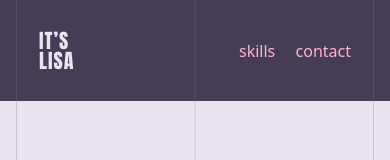
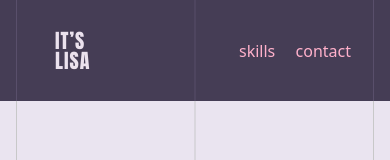
Before and after one commit to lisamarimyrene/portfolio_H23, a React (Vite) app: page /skills in a window 390 px wide. Shown: the top 160 px of the page. Built offline with nearby package versions, Linux system fonts and the light colour scheme.

Commit message:
into something..

```diff
--- /dev/null
+++ b/src/components/Navbar.css
@@ -0,0 +1,13 @@
+.its-lisa {
+    animation-name: colorChange;
+    animation-duration: 6s;
+    animation-iteration-count: infinite;
+}
+
+@keyframes colorChange {
+    0%   {color: #EAE4F0;}
+    25%   {color: #FF8B71;}
+    50% {color: #F8D8A8;}
+    75% {color: #FFB1CB;}
+    100% {color: #EAE4F0;}
+  }
--- a/src/components/Navbar.jsx
+++ b/src/components/Navbar.jsx
@@ -1,4 +1,6 @@
 import "./HeroSection.css"
+import { Link } from "react-router-dom"
+import "./Navbar.css"
 
 export const Navbar = () => {
     return (
@@ -8,11 +10,11 @@ export const Navbar = () => {
             <div className="z-0 h-full w-px bg-purple_light absolute right-4 md:right-8"></div>
 
             <nav className="w-[80%] md:w-[90%] flex flex-row justify-between items-center">
-                <p className="text-pink hidden md:block">projects</p>
-                <h2 className="z-10 font-anton md:ml-16 text-xl md:text-3xl text-gray-light w-2 md:w-fit tracking-wider uppercase leading-5">It’s Lisa</h2>
+                <Link className="hidden md:block" to="/"><p className="text-pink">projects</p></Link>
+                <Link to="/"><h2 className="its-lisa z-10 font-anton ml-4 md:ml-16 text-xl md:text-3xl text-gray-light w-8 md:w-fit tracking-wider uppercase leading-5">It’s Lisa</h2></Link>
                 <ul className="flex flex-row w-28 justify-between items-center text-pink">
-                    <li>skills</li>
-                    <li>contact</li>
+                    <Link to="/skills"><li>skills</li></Link>
+                    <a href="mailto:lisammyrene@outlook.com"><li>contact</li></a>
                 </ul>
             </nav>
         </section>
--- a/src/components/Project.jsx
+++ b/src/components/Project.jsx
@@ -17,7 +17,7 @@ export const Project = ({ side = 'left', id, projectData}) => {
                 <div className={`text-gray-dark flex flex-col ${side === 'left' ? 'ml-[2rem] md:ml-[4.5rem] items-start' : 'mr-[2rem] md:mr-[4.5rem] items-end'}`}>
                 <Link to={`/project/${title}`}><h3 className="hover:text-opacity-50 hover:line-through tracking-wide text-purple_light py-2 md:py-3 font-anton text-2xl md:text-4xl uppercase">{title}</h3></Link>
                     <h4 className="pb-2 md:pb-5 md:text-lg">{keyword}</h4>
-                    <Link to={`/project/${title}`}><img className="hover:opacity-80 project-image w-[95%] md:w-[60%]" src={`./project_img/${image}.png`} alt="Project image." /></Link>
+                    <Link className="w-[95%] md:w-[60%]" to={`/project/${title}`}><img className="hover:opacity-80 project-image " src={`./project_img/${image}.png`} alt="Project image." /></Link>
                 </div>
             </div>
         </div>
--- a/src/index.css
+++ b/src/index.css
@@ -6,3 +6,7 @@
   padding:0;
   margin:0;
 }
+body, html {
+  min-height: 100vh;
+  background-color: #EAE4F0;
+}
--- a/src/pages/Projectpage.jsx
+++ b/src/pages/Projectpage.jsx
@@ -36,23 +36,23 @@ export default function Projectpage() {
     const { title, keywords, description, link, image } = projectData;
 
     return (
-        <div className="bg-gray-light md:h-screen overflow-hidden">
+        <div className="bg-gray-light">
             <Navbar />
-            <div className="z-0 inset-y-0 h-screen w-px bg-gray-medium_light absolute left-4 md:left-8"></div>
-            <div className="z-0 absolute h-screen inset-y-0 left-1/2 w-px bg-gray-medium_light transform -translate-x-1/2"></div>
-            <div className="z-0 inset-y-0 h-screen w-px bg-gray-medium_light absolute right-4 md:right-8"></div>
+            <div className="z-0 inset-y-0 w-px bg-gray-medium_light absolute left-4 md:left-8"></div>
+            <div className="z-0 absolute inset-y-0 left-1/2 w-px bg-gray-medium_light transform -translate-x-1/2"></div>
+            <div className="z-0 inset-y-0 w-px bg-gray-medium_light absolute right-4 md:right-8"></div>
 
-            <section className="px-12 md:px-20 pt-12 md:pt-16 pb-[8rem] md:pb-0 bg-gray-light">
+            <section className="min-h-screen relative w-screen overflow-hidden px-12 md:px-20 pt-12 md:pt-16 pb-[8rem] md:pb-0">
                 <h1 className="z-10 text-purple uppercase md:text-4xl text-3xl text-blue-darker font-anton">{title}</h1>
                 <p className="z-10 text-purple_light my-6"><i>{keywords}</i></p>
                 <Link className="z-10 text-purple hover:text-purple_lighter mt-8 text-md font-medium text-blue-darker hover:text-blue-primary uppercase" to={link}>GitHub Repository →</Link>
-                <div className="z-10 h-fit md:flex md:flex-row md:justify-between my-12 md:my-0">
+                <div className="z-10 h-fit md:flex md:flex-row md:justify-between my-12 md:my-0 md:mt-12">
                     <p className="md:w-[45%] mb-12 md:mb-0 text-justify text-gray-dark ">{description}</p>
                     <img className="z-10 mb-14 md:w-[45%]" src={`../project_img/${image}.png`} alt="Project image." />
                 </div>
                 <Link className="text-purple hover:text-purple_lighter mt-8 text-md font-medium text-blue-darker uppercase" to="/">← Back to all projects</Link>
             </section>
-            <div className="z-0 w-screen h-px bg-gray-medium_light absolute bottom-[-15rem] sm:bottom-[-12rem] md:bottom-16"></div>
+            <div className="z-0 w-screen h-px bg-gray-medium_light absolute bottom-[-20rem] sm:bottom-[-20rem] md:bottom-3"></div>
         </div>
     )
 }
--- a/src/pages/Skillspage.jsx
+++ b/src/pages/Skillspage.jsx
@@ -30,13 +30,15 @@ export default function Skillspage() {
     ]
 
     return (
-        <div className="bg-gray-light pb-28 md:pb-0">
+        <div className="bg-gray-light">
             <Navbar />
+
             <div className="z-0 inset-y-0 w-px bg-gray-medium_light absolute left-4 md:left-8"></div>
-            <div className="z-0 absolute inset-y-0 left-1/2 w-px bg-gray-medium_light transform -translate-x-1/2"></div>
+            <div className="z-0 absolute inset-y-0 left-1/2 w-px bg-gray-medium_light transform -translate-x-1/2 top-0 bottom-0"></div>
             <div className="z-0 inset-y-0 w-px bg-gray-medium_light absolute right-4 md:right-8"></div>
 
-            <section className="w-screen px-12 md:px-20 bg-gray-light flex flex-col md:flex-row justify-around">
+            <section className=" relative w-screen overflow-hidden px-12 md:px-20 pb-28 md:pb-0">
+                <div className="flex flex-col md:flex-row justify-around">
                     <div className="md:w-[30%] pt-16 md:pt-20">
                         <h2 className="text-purple uppercase md:text-3xl text-2xl font-anton">Technologies</h2>
                         <p className="py-5 pb-10">I have learned several technologies throughout my studies and on my own. I am always eager to explore new languages and technologies, and can't wait to develop my skills and knowledge further.</p>
@@ -51,7 +53,10 @@ export default function Skillspage() {
                             {programsArray.map(img => <img className="w-12 md:w-14 m-3 md:m-4" src={img} alt="dev icon" />)}
                         </div>
                     </div>
+                </div>
             </section>
+
+            <div className="z-0 w-screen h-px bg-gray-medium_light absolute bottom-[-23rem] sm:bottom-[-23rem] md:bottom-3"></div>
         </div>
     )
 }
```
Also changed, not shown: src/App.css (line endings or trailing spaces). Lines whose indentation alone changed are shown as unchanged.
